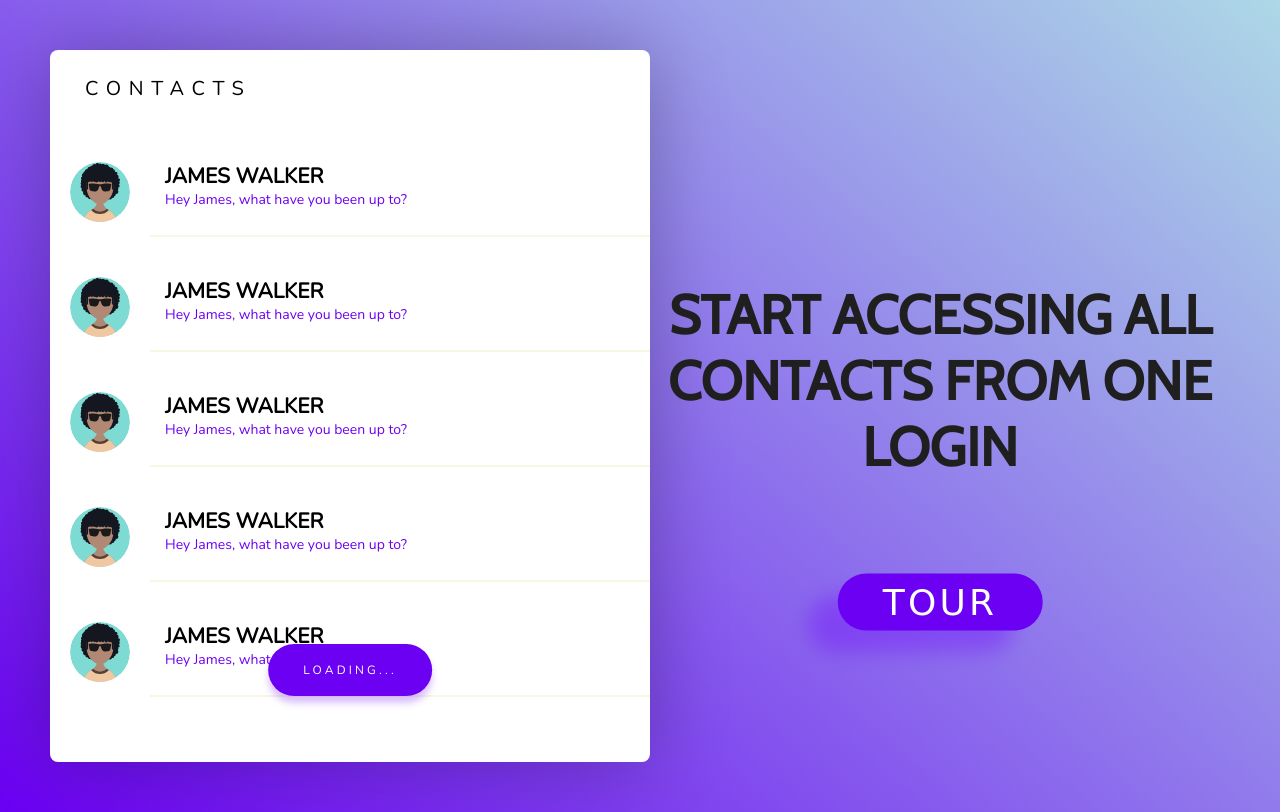
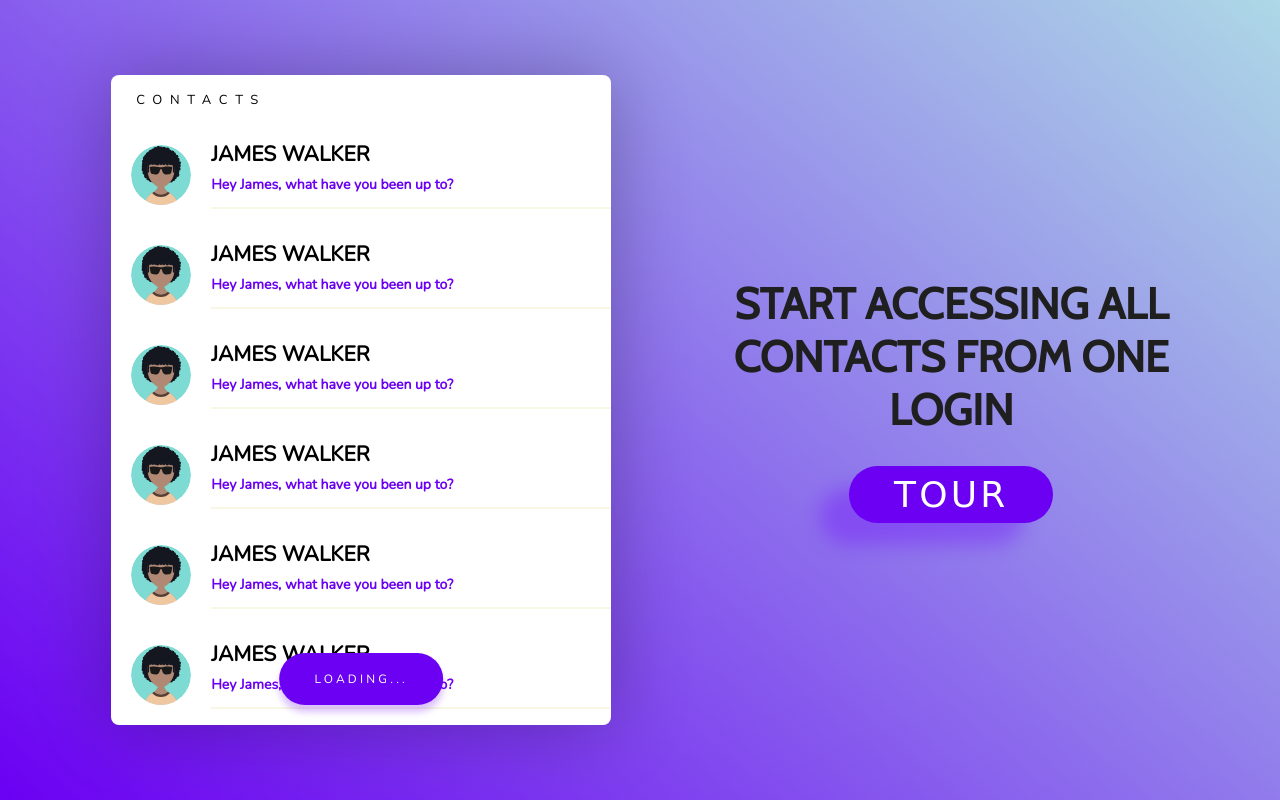
Before and after one commit to owonwo/contacts, a plain HTML site: page index.html in a window 1280 px wide. Drawn offline with nearby package versions, Linux system fonts and the light colour scheme; a web font is replaced by a local one.

Commit message:
Fixed changes

```diff
--- a/style.css
+++ b/style.css
@@ -16,6 +16,10 @@
     --color-secondary: #6B00F3;
 }
 
+*::selection {
+    background: rgba(105, 0, 243, 0.349);
+}
+
 body{
     margin: 0;
     padding: 0;
@@ -23,40 +27,45 @@ body{
     font-family: 'Nunito', sans-serif;
 }
 
-.main{
-    min-height: 100vh;
+.main {
     background: linear-gradient(40deg, var(--color-secondary), lightblue);
-    padding: 50px;
 }
 
 .is-flexed{
+    padding: 50px;
     display: flex;
+    margin: 0 auto;
+    flex-wrap: wrap;
+    min-height: 100vh;
     max-width: 1500px;
-    margin: 0 auto;
-    justify-content: space-evenly;
+    align-items: center;
+    justify-content: space-around;
+}
+
+.is-flexed > * {
+    max-width: 500px;
 }
 
 .is-card{
+    padding: 0;
+    width: 600px;
+    border-radius: 8px;
+    position: relative;
     background: var(--color-light);
-    width: 600px;
-    padding: 25px 0;
-    border-radius: 8px;
     box-shadow: 0px 0px 77px rgba(0, 0, 0, 0.27);
-    position: relative;
 }
 
 .is-card h3{
+    font-size: 13px;
+    font-weight: 300;
+    text-indent: 25px;
+    line-height: 50px;
+    letter-spacing: 0.48rem;
     text-transform: uppercase;
-    font-size: 20px;
-    letter-spacing: 0.48rem;
-    font-weight: 300;
-    margin-bottom: 35px;
-    text-indent: 35px;
 }
 
 .scroll-list{
     max-height: 600px;
-    width: inherit;
     overflow-y: scroll;
     overflow-x: hidden;
 }
@@ -65,57 +74,72 @@ body{
     display: none;
 }
 
-.contact-lyt{
+.contact-lyt {
+    width: 100%;
     height: 100px;
-    width: 600px;
-    margin-bottom: 15px;
     display: flex;
+    min-height: 80px;
+    user-select: none;
+    -webkit-user-select: none;
+    padding: 15px 0;
+    align-items: center;
 }
 
 .circle-box{
     width: 100px;
+    flex-basis: 100px;
 }
 
-.circle{
+.circle {
     height: 60px;
     width: 60px;
     background: url(img/boy.svg);
     object-fit: cover;
     border-radius: 300px;
-    margin: 25px auto;
+    margin: 0 auto;
+
 }
 
-.is-alltext{
-    width: 500px;
-    border-bottom: 2px solid rgba(245, 245, 220, 0.8);
-    padding: 25px 5px 5px 15px;
+.is-alltext {
+    flex-basis: calc(100% - 100px);
+    line-height: 25px;
+    white-space: nowrap;
 }
 
 .is-alltext h2{
     font-size: 21px;
+    margin-bottom: 5px;
+    text-overflow: ellipsis;
 }
-.is-alltext p{
+
+.is-alltext p {
     color: var(--color-secondary);
     font-size: 14px;
+    font-weight: bold;
+    padding-bottom: 10px;
+    text-overflow: ellipsis;
+    border-bottom: 2px solid rgba(245, 245, 220, 0.8);
 }
 
-.btn{
+/* Learn how Mixins works */
+/* You'll need to make sure you have a button before */
+.btn {
+    border: none;
+    font-size: 12px;
+    padding: 18px 35px;
+    font-family: Nunito;
+    border-radius: 100px;
     display: inline-block;
+    letter-spacing: 0.2rem;
     background: var(--color-secondary);
-    border-radius: 100px;
-    border: none;
-    position: absolute;
-    transform: translate(-50%, -50%);
-    left: 50%;
 }
 
-.btn-load{
-    top: 620px;
-    padding: 18px 35px;
-    font-size: 12px;
+.btn-load {
+    left: 50%;
+    bottom: 20px;
+    position: absolute;
+    transform: translateX(-50%);
     box-shadow: 0px 7px 7px rgba(107, 0, 243, 0.25);
-    letter-spacing: 0.2rem;
-    font-family: Nunito;
 }
 
 .btn-link:link,
@@ -126,25 +150,28 @@ body{
     text-align: center;
 }
 
-.is-textbox{
-    width: 600px;
+.is-textbox {
     align-self: center;
     position: relative;
-    margin-top: -50px;
+    text-align: center;
 }
 
 .is-textbox h1{
     font-family: 'Cabin', sans-serif;
-    font-size: 54px;
-    text-align: center;
+    font-size: 4.5ch;
     color: #1f1f1f;
 }
 
-.btn-tour{
-    top: 320px;
+.btn-tour {
     font-size: 36px;
+    margin-top: 30px;
     padding: 8px 45px;
+    letter-spacing: 0.2rem;
+    font-family: 'Neucha', cursive;
     box-shadow: -29px 22px 19px rgba(112, 0, 255, 0.33);
-    font-family: 'Neucha', cursive;
-    letter-spacing: 0.2rem;
+    transition: all .3s ease-out;
 }
+
+.btn-tour:hover {
+    box-shadow: -3px 3px 19px rgba(112, 0, 255, 0.33);
+}
```
